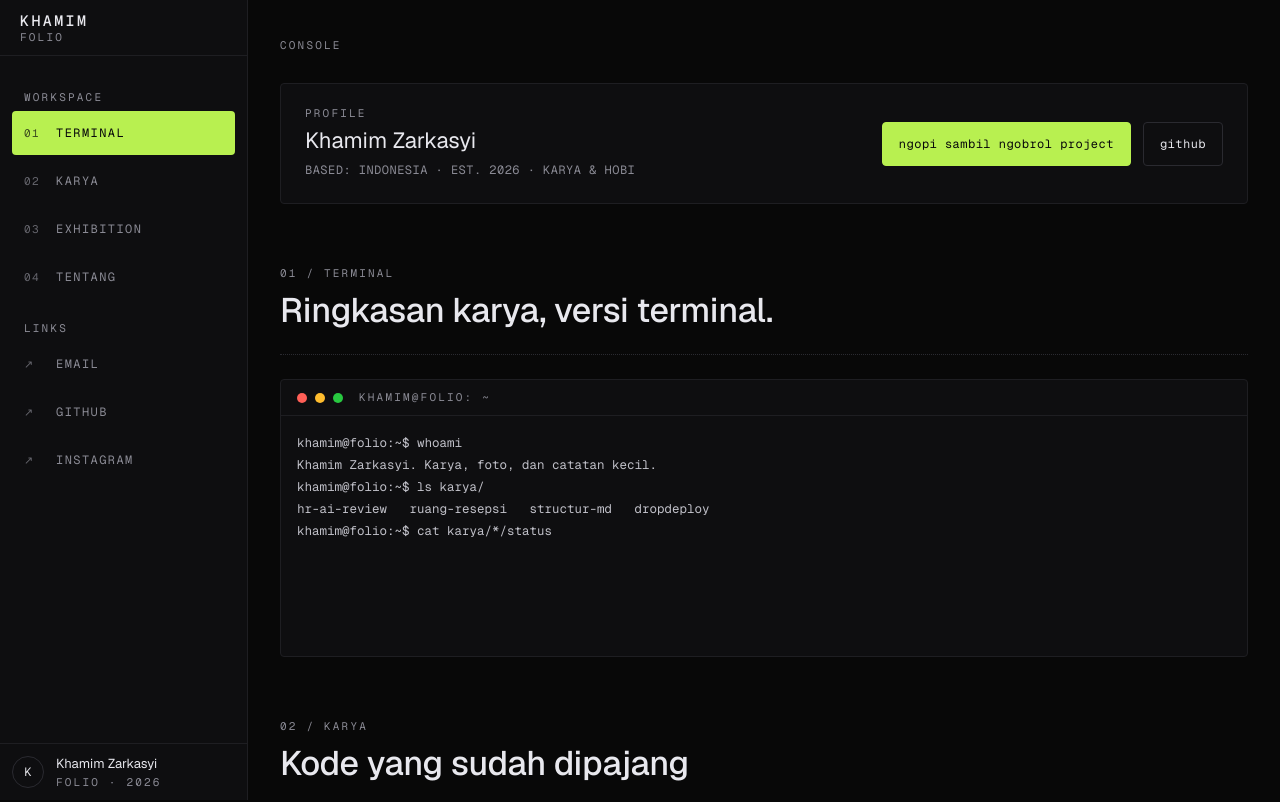
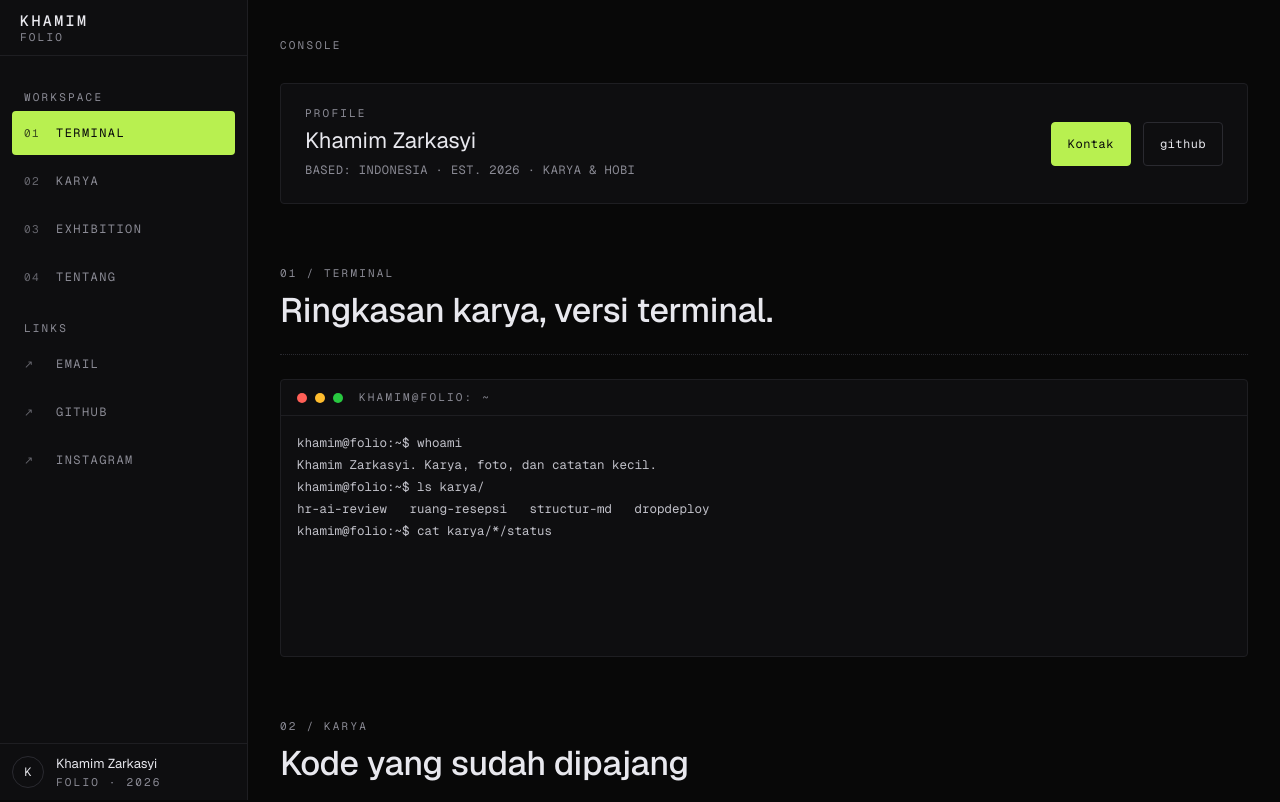
Before and after one commit to khamimzarr/khamim-portfolio, a Next.js app: page / in a window 1280 px wide. Shown: the top 802 px of the page. Built offline with nearby package versions, Linux system fonts and the light colour scheme.

Commit message:
copy: remove the footer lines, rename the contact action to Kontak

```diff
--- a/src/app/page.tsx
+++ b/src/app/page.tsx
@@ -94,7 +94,7 @@ export default function Home() {
               </div>
               <div className="flex flex-wrap gap-3">
                 <a href="mailto:khamimzarrr@gmail.com" className="btn-accent min-h-[44px] px-4">
-                  ngopi sambil ngobrol project
+                  Kontak
                 </a>
                 <a
                   href="https://github.com/khamimzarr"
@@ -250,11 +250,6 @@ export default function Home() {
               </Reveal>
             </div>
           </section>
-
-          <footer className="rule-dotted mt-16 flex flex-col justify-between gap-2 pt-6 md:flex-row">
-            <span className="mono text-[11px] tracking-[0.08em] text-[#8a8a94]">© 2026 Khamim Zarkasyi</span>
-            <span className="mono text-[11px] tracking-[0.08em] text-[#8a8a94]">Made with ngopi & vibes coding wkwk</span>
-          </footer>
         </div>
       </main>
     </div>
```
Also changed, not shown: 1 other file (tests, documents, lock files or other folders).
